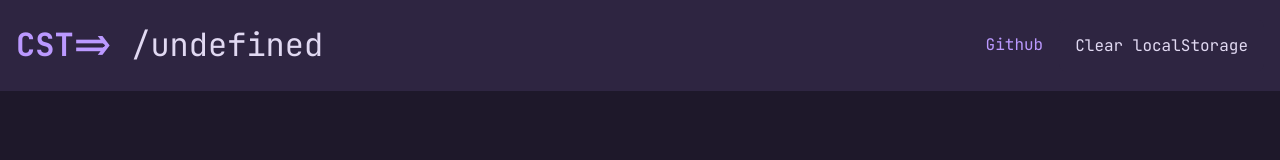
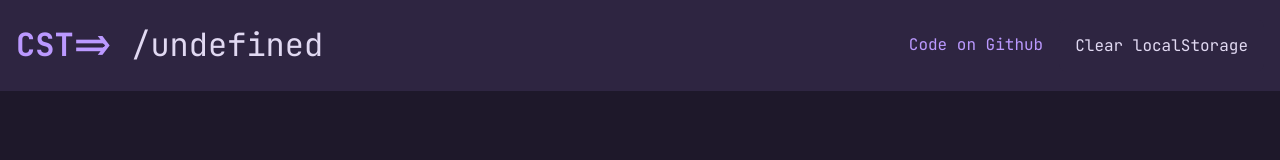
Before and after one commit to Ashwagandhae/cst-demo, a SvelteKit app: page / in a window 1280 px wide. Shown: the top 160 px of the page. Built offline with nearby package versions, Linux system fonts and the light colour scheme.

Commit message:
fix topbar

```diff
--- a/src/routes/+layout.svelte
+++ b/src/routes/+layout.svelte
@@ -21,12 +21,14 @@
 
 <header>
 	<h1><a href="{base}/">{'CST=>'}</a> <span class="page">{prettyPage}</span></h1>
-	{#if dev}
-		<div class="links">
-			<a href="https://google.com">Github</a>
+	<div class="links">
+		<a href="https://github.com/Ashwagandhae/cst-demo" target="_blank" rel="noopener noreferrer"
+			>Code on Github</a
+		>
+		{#if dev}
 			<button on:click={() => localStorage.clear()}>Clear localStorage</button>
-		</div>
-	{/if}
+		{/if}
+	</div>
 </header>
 <main>
 	<slot />
```
